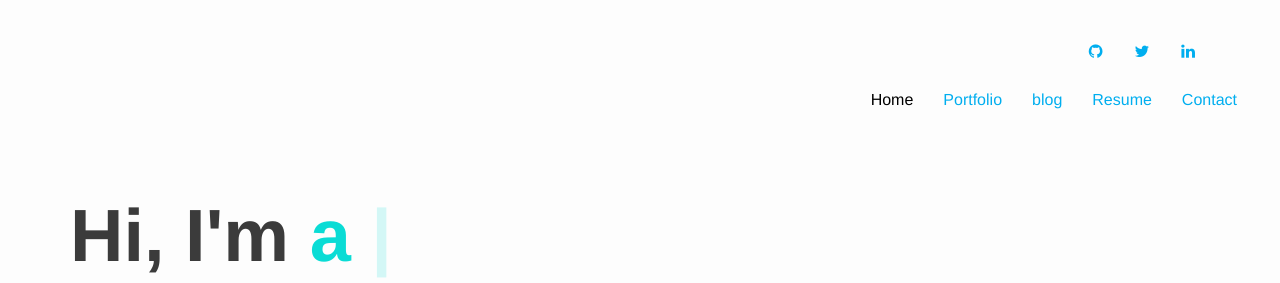
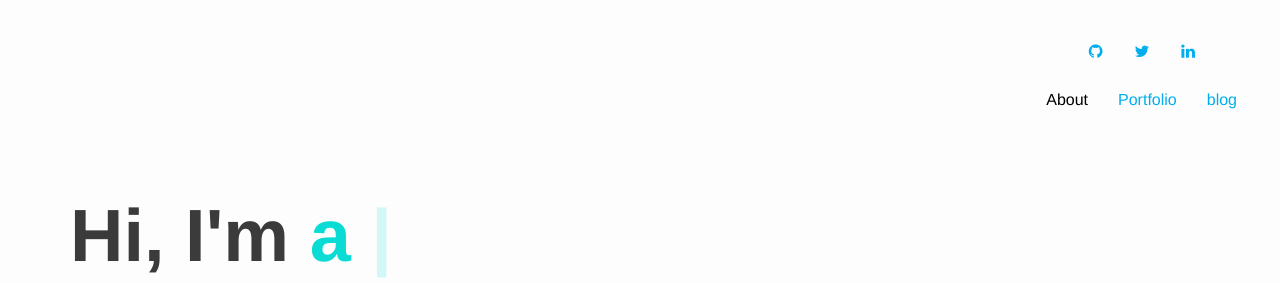
Before and after one commit to kristelteng/personal_site, a Jekyll site: the page built from index.html, in a window 1280 px wide. Shown: the top 283 px of the page. Built offline with Jekyll 4.4.1, drawn with Linux system fonts in a browser that asks for light colours.

Commit message:
remove resume and contact link

```diff
--- a/_includes/navigation.html
+++ b/_includes/navigation.html
@@ -1,4 +1,5 @@
 <!-- <div class="navbar navbar-inverse" role="banner"> -->
+
 <div class="navbar">
     <div class="container">
         <div class="navbar-header">
@@ -13,7 +14,7 @@
         <div class="collapse navbar-collapse">
             <ul class="nav navbar-nav navbar-right modify">
                 <li>
-                    <a {% if page.url == '/' %} class="current" {% endif %} href="{{site.baseurl}}/index.html">Home</a>
+                    <a {% if page.url == '/' %} class="current" {% endif %} href="{{site.baseurl}}/index.html">About</a>
                 </li>
 
                 <li>
@@ -24,15 +25,17 @@
                     <a {% if page.url contains 'blog' %} class="current" {% endif %} href="{{site.baseurl}}/blog/index.html">blog</a>
                 </li>
 
-                <li>
+                <!-- <li>
                     <a href="{{ site.baseurl }}/resume/kristelteng_resume.pdf" >Resume</a>
                 </li>
 
                 <li>
                     <a href="mailto: kristelteng@gmail.com">Contact</a>
-                </li>
+                </li> -->
             </ul>
         </div>
 
+    <!-- /#container -->
     </div>
+<!-- /#navbar -->
 </div>
```
